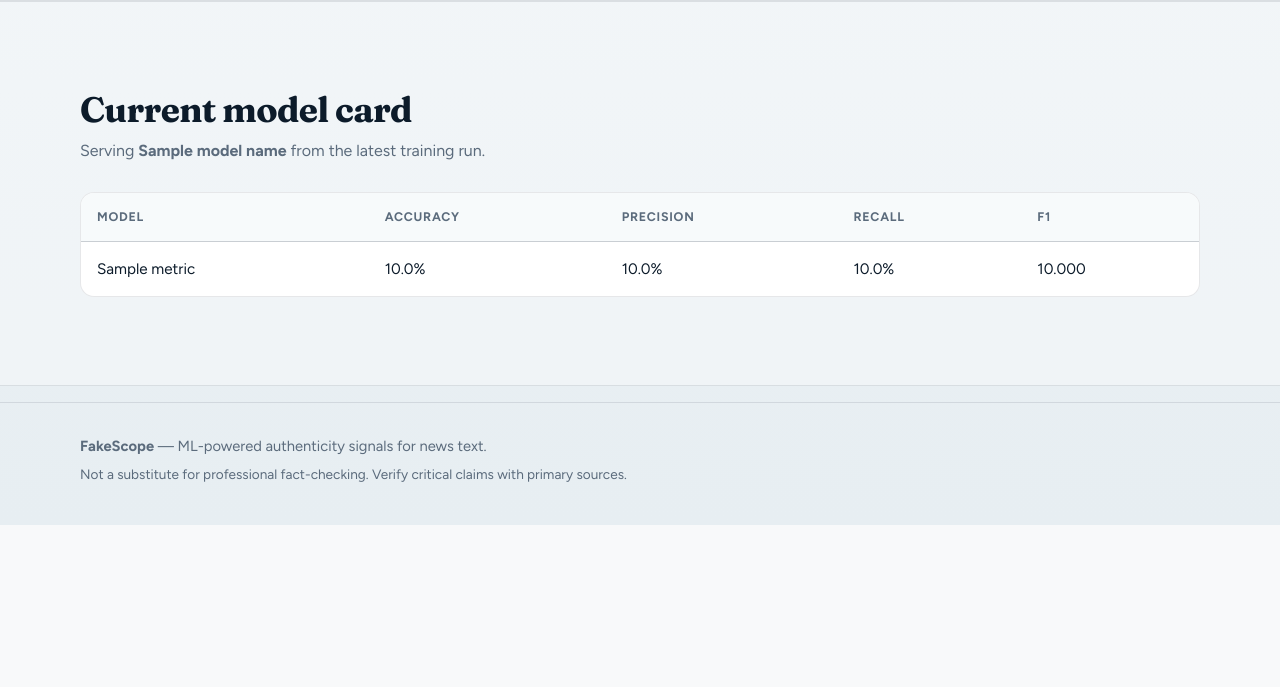
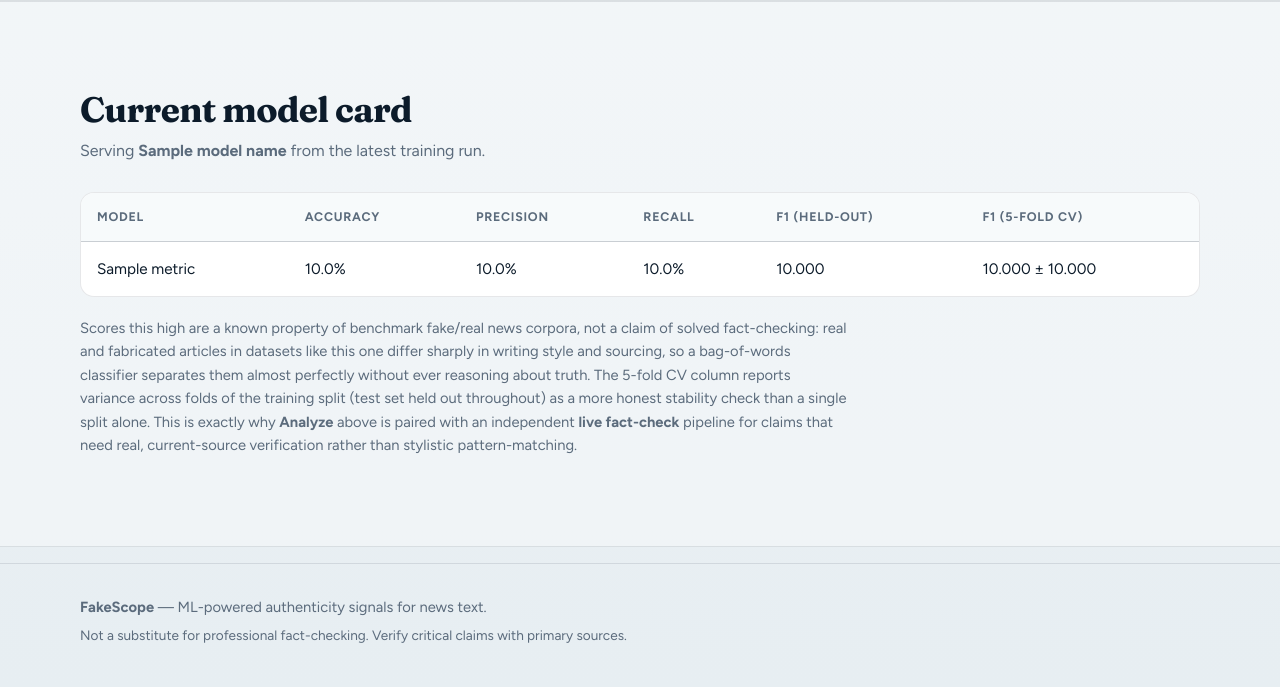
Before and after one commit to muhammadhassan-web/FakeScope-Full-Stack-AI-Fake-News-Detection-Platform, a Flask app: template app/templates/about.html in a window 1280 px wide. Shown: the part 1233-1920 px from the top of the page. Before the commit the page ends 1758 px from the top, so only its background shows below. Run offline with Flask 3, Linux system fonts and the light colour scheme; the template is opened without the code that fills it: most values are stand-ins (such as "Sample title", 1, 10 or a date in 2020); parts of the project's set-up code (start-up, migrations or seed data) failed here and were passed over.

Commit message:
Add cross-validation reporting and honest model card caveat
Single train/test split metrics on this dataset can read as suspiciously
perfect. Report 5-fold CV F1 alongside the held-out split, and add a note
explaining why offline classifiers score this high on benchmark fake/real
news corpora, plus why live fact-checking exists as an independent layer.

```diff
--- a/app/static/css/main.css
+++ b/app/static/css/main.css
@@ -770,6 +770,14 @@ textarea:focus {
   background: var(--teal-soft);
 }
 
+.model-card-note {
+  margin: 1.25rem 0 0;
+  max-width: 48rem;
+  font-size: 0.92rem;
+  line-height: 1.6;
+  color: var(--muted);
+}
+
 .pill {
   display: inline-block;
   margin-left: 0.35rem;
--- a/app/templates/about.html
+++ b/app/templates/about.html
@@ -59,7 +59,8 @@
             <th>Accuracy</th>
             <th>Precision</th>
             <th>Recall</th>
-            <th>F1</th>
+            <th>F1 (held-out)</th>
+            <th>F1 (5-fold CV)</th>
           </tr>
         </thead>
         <tbody>
@@ -70,11 +71,21 @@
             <td>{{ "%.1f"|format(m.prec * 100) }}%</td>
             <td>{{ "%.1f"|format(m.rec * 100) }}%</td>
             <td>{{ "%.3f"|format(m.f1) }}</td>
+            <td>{% if m.cv_f1_mean is defined %}{{ "%.3f"|format(m.cv_f1_mean) }} ± {{ "%.3f"|format(m.cv_f1_std) }}{% else %}—{% endif %}</td>
           </tr>
           {% endfor %}
         </tbody>
       </table>
     </div>
+    <p class="model-card-note">
+      Scores this high are a known property of benchmark fake/real news corpora, not a claim of solved fact-checking:
+      real and fabricated articles in datasets like this one differ sharply in writing style and sourcing, so a
+      bag-of-words classifier separates them almost perfectly without ever reasoning about truth. The 5-fold CV
+      column reports variance across folds of the training split (test set held out throughout) as a more honest
+      stability check than a single split alone. This is exactly why <strong>Analyze</strong> above is paired with
+      an independent <strong>live fact-check</strong> pipeline for claims that need real, current-source
+      verification rather than stylistic pattern-matching.
+    </p>
   </div>
 </section>
 {% endif %}
```
Also changed, not shown: train.py (+20 -6 lines).
